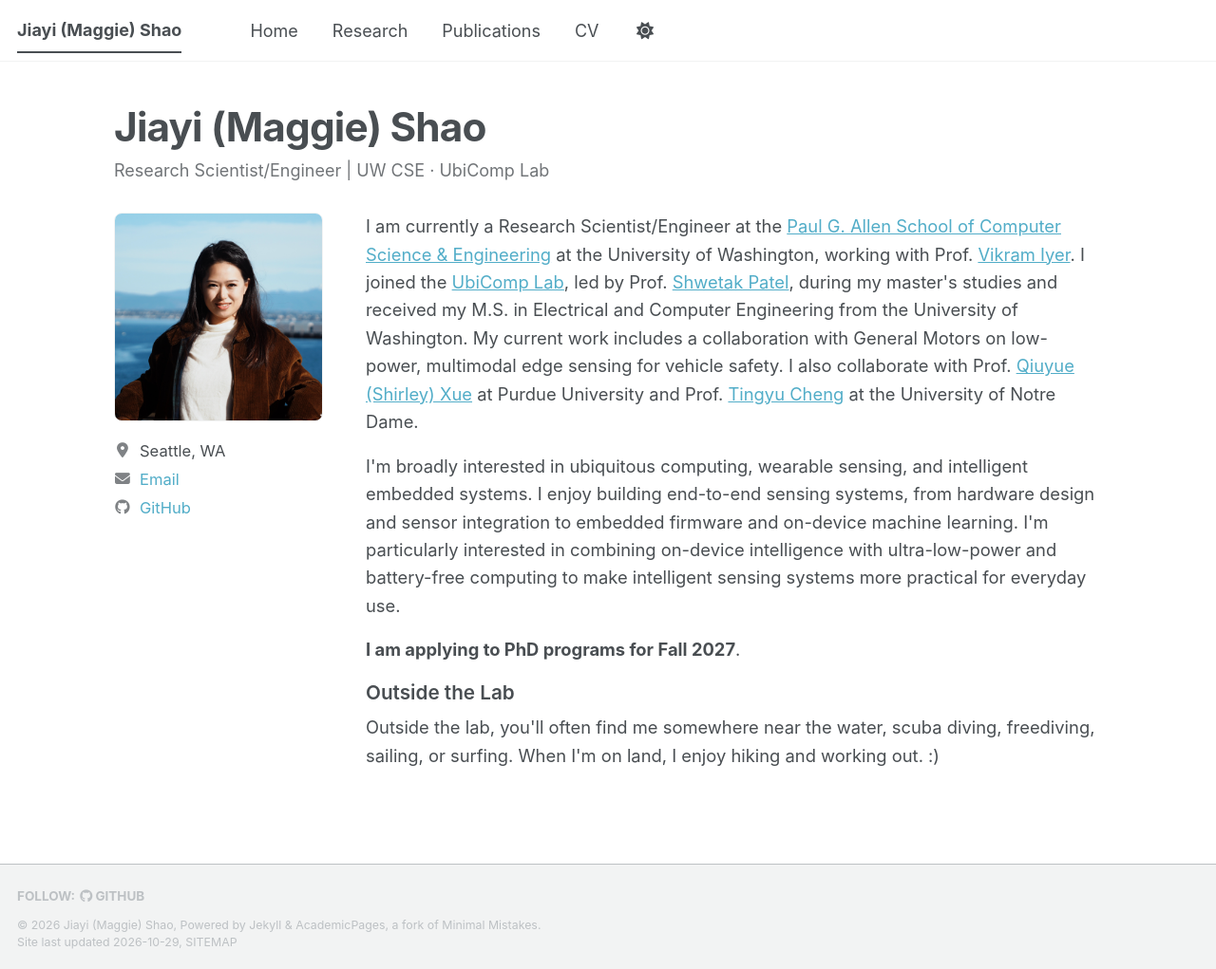
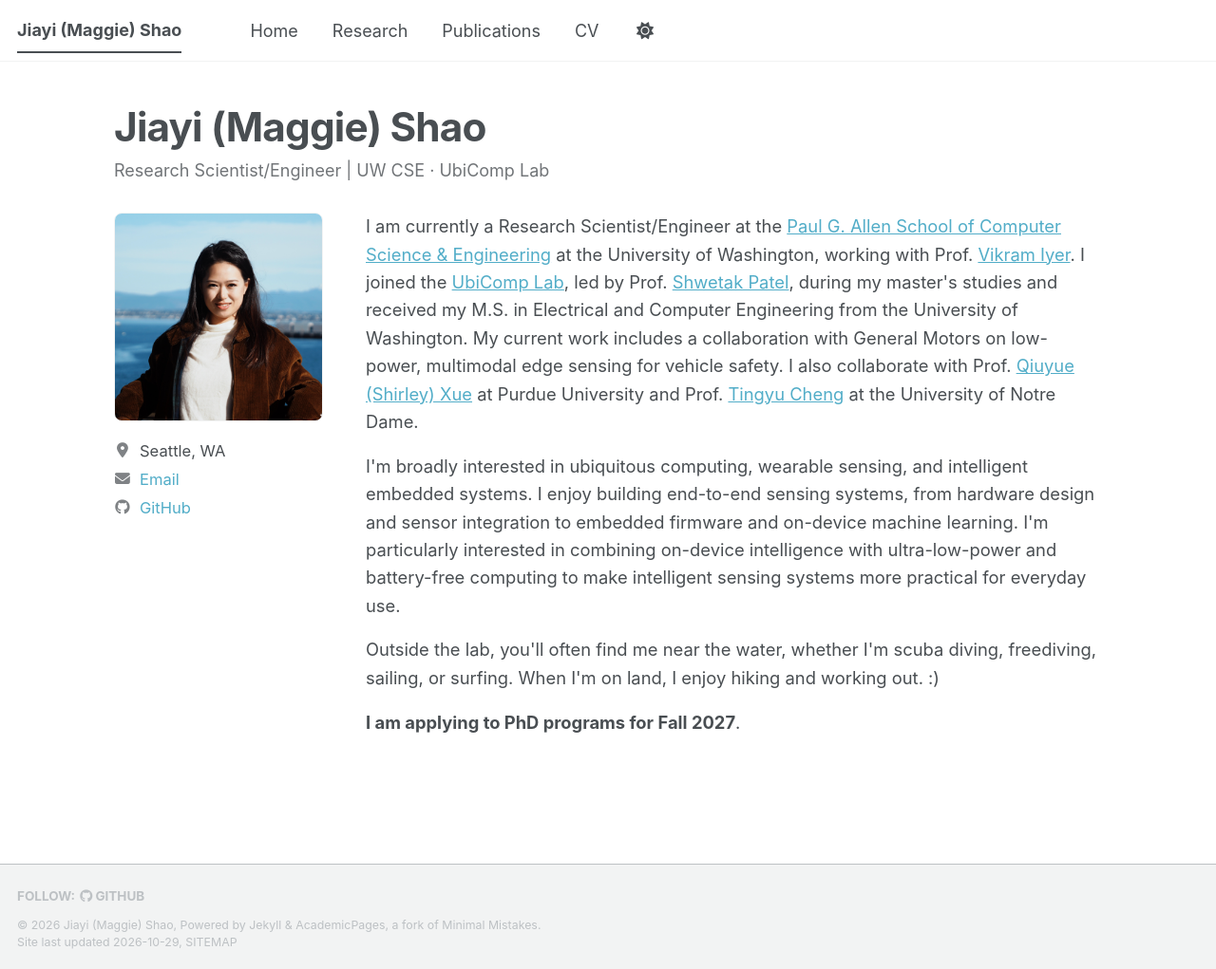
Before and after one commit to jiayimaggieshao/jiayimaggieshao.github.io, a Jekyll site: the page built from _pages/about.md, in a window 1280 px wide and 1021 px high. Shown: the whole window at 95% size. Built offline with Jekyll 4.4.1, drawn with Linux system fonts in a browser that asks for light colours; a style sheet for code colours, icons or effects is not loaded.

Commit message:
Move the hobbies note ahead of the PhD sentence.
Drop the Outside the Lab heading and keep the hobbies text as a normal paragraph.

Co-authored-by: Cursor <cursoragent@cursor.com>

```diff
--- a/_pages/about.md
+++ b/_pages/about.md
@@ -39,9 +39,8 @@ redirect_from:
 <div class="home-intro__text">
 <p>I am currently a Research Scientist/Engineer at the <a href="https://www.cs.washington.edu/">Paul G. Allen School of Computer Science &amp; Engineering</a> at the University of Washington, working with Prof. <a href="https://homes.cs.washington.edu/~vsiyer/">Vikram Iyer</a>. I joined the <a href="https://ubicomplab.cs.washington.edu/">UbiComp Lab</a>, led by Prof. <a href="https://homes.cs.washington.edu/~shwetak/">Shwetak Patel</a>, during my master's studies and received my M.S. in Electrical and Computer Engineering from the University of Washington. My current work includes a collaboration with General Motors on low-power, multimodal edge sensing for vehicle safety. I also collaborate with Prof. <a href="https://xueqiuyue.com/">Qiuyue (Shirley) Xue</a> at Purdue University and Prof. <a href="https://tingyucheng.com/">Tingyu Cheng</a> at the University of Notre Dame.</p>
 <p>I'm broadly interested in ubiquitous computing, wearable sensing, and intelligent embedded systems. I enjoy building end-to-end sensing systems, from hardware design and sensor integration to embedded firmware and on-device machine learning. I'm particularly interested in combining on-device intelligence with ultra-low-power and battery-free computing to make intelligent sensing systems more practical for everyday use.</p>
+<p>Outside the lab, you'll often find me near the water, whether I'm scuba diving, freediving, sailing, or surfing. When I'm on land, I enjoy hiking and working out. :)</p>
 <p><strong>I am applying to PhD programs for Fall 2027</strong>.</p>
-<h2 class="home-intro__heading">Outside the Lab</h2>
-<p>Outside the lab, you'll often find me somewhere near the water, scuba diving, freediving, sailing, or surfing. When I'm on land, I enjoy hiking and working out. :)</p>
 </div>
 </div>
 </div>
--- a/_sass/layout/_home.scss
+++ b/_sass/layout/_home.scss
@@ -94,15 +94,6 @@
   line-height: 1.6;
 }
 
-.page__content .home-intro__heading {
-  margin: 0.2rem 0 0.45rem;
-  padding: 0;
-  border: 0;
-  font-size: 1.15rem;
-  font-weight: 600;
-  line-height: 1.3;
-}
-
 .page__content .home-intro__text p {
   margin: 0 0 0.95em;
 }
```
